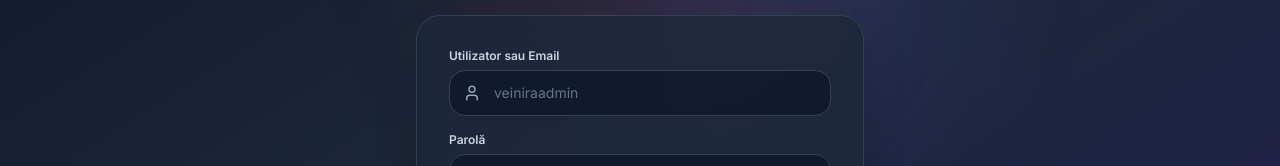
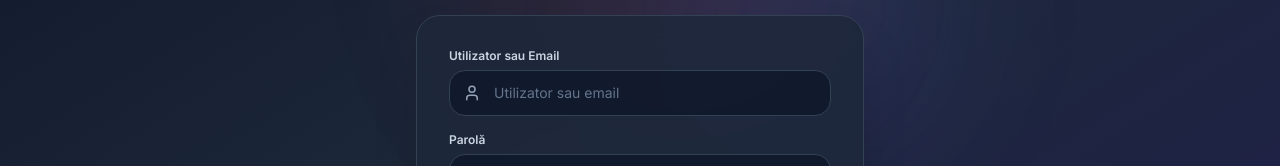
Before and after one commit to topinstock/topinstock-marketplace, a Next.js app: page /admin/login in a window 1280 px wide. Shown: the part 429-595 px from the top of the page. Built offline with nearby package versions, Linux system fonts and the light colour scheme; no server answers.

Commit message:
fix(admin): remove veiniraadmin placeholder and replace with standard neutral placeholder

```diff
--- a/app/admin/login/page.tsx
+++ b/app/admin/login/page.tsx
@@ -119,7 +119,7 @@ function AdminLoginForm() {
                   required
                   value={loginEmail}
                   onChange={(e) => setLoginEmail(e.target.value)}
-                  placeholder="veiniraadmin"
+                  placeholder="Utilizator sau email"
                   autoCapitalize="none"
                   autoCorrect="off"
                   className="w-full bg-slate-900/80 border border-slate-700 rounded-2xl pl-11 pr-4 py-3 text-sm text-white placeholder-slate-500 focus:outline-none focus:border-orange-500 focus:ring-1 focus:ring-orange-500 transition-colors"
--- a/components/layout/emagMegaMenuData.ts
+++ b/components/layout/emagMegaMenuData.ts
@@ -266,7 +266,7 @@ export const EMAG_CATALOG: EmagCategory[] = [
     href: '/ingrijire-personala-si-cosmetice/c',
     icon: Sparkles,
     productCount: '4.300+ produse',
-    topBrands: ['Veinira', 'TOPinStock Care', 'Nivea', 'Dove', 'Philips'],
+    topBrands: ['TOPinStock Care', "L'Oreal", 'Nivea', 'Dove', 'Philips'],
     groups: [
       {
         title: 'Îngrijire Păr & Coafură',
```
